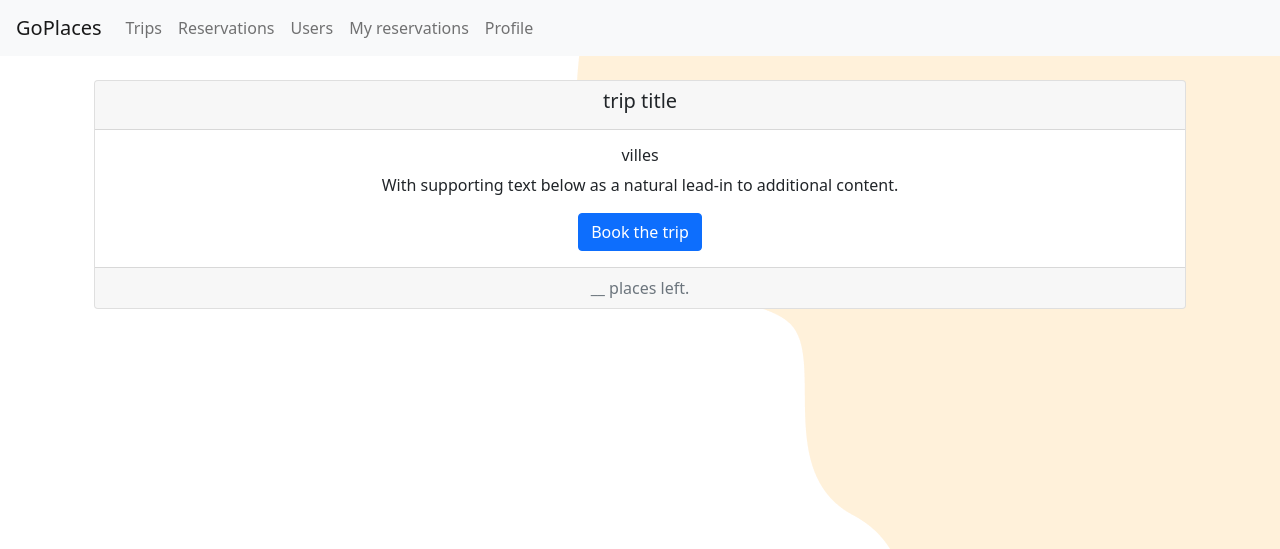
After one commit to abdo17rabah/goPlaces, a PHP site: page /goPlaces/frontend/tripDetails.php in a window 1280 px wide. The commit adds this page. Shown: the top 549 px of the page. Run offline with PHP 8.4, Linux system fonts and the light colour scheme; some web fonts are replaced.

Commit message:
trip card details front

```diff
--- a/app/frontend/constant/header.php
+++ b/app/frontend/constant/header.php
@@ -18,13 +18,13 @@
 </head>
 
 <body>
-  <nav class="navbar navbar-expand-lg navbar-light bg-light mb-5">
-    <div class="nav-container mx-3">
-      <div class="collapse navbar-collapse" id="navbarSupportedContent">
+  <nav class="navbar navbar-expand-lg navbar-light bg-light mb-4 px-3">
     <a class="navbar-brand" href="#">GoPlaces</a>
     <button class="navbar-toggler" type="button" data-toggle="collapse" data-target="#navbarSupportedContent" aria-controls="navbarSupportedContent" aria-expanded="false" aria-label="Toggle navigation">
       <span class="navbar-toggler-icon"></span>
     </button>
+
+    <div class="collapse navbar-collapse" id="navbarSupportedContent">
       <ul class="navbar-nav mr-auto">
         <li class="nav-item active">
           <a class="nav-link" href="http://localhost/goPlaces/app/frontend/trips.php">Trips <span class="sr-only">(current)</span></a>
@@ -41,23 +41,7 @@
         <li class="nav-item">
           <a class="nav-link" href="#">Profile</a>
         </li>
-          <!-- <li class="nav-item dropdown">
-          <a class="nav-link dropdown-toggle" href="#" id="navbarDropdown" role="button" data-toggle="dropdown" aria-haspopup="true" aria-expanded="false">
-            Dropdown
-          </a>
-          <div class="dropdown-menu" aria-labelledby="navbarDropdown">
-            <a class="dropdown-item" href="#">Action</a>
-            <a class="dropdown-item" href="#">Another action</a>
-            <div class="dropdown-divider"></div>
-            <a class="dropdown-item" href="#">Something else here</a>
-          </div>
-        </li>
-        <li class="nav-item">
-          <a class="nav-link disabled" href="#">Disabled</a>
-        </li>-->
       </ul>
-
-      </div>
     </div>
   </nav>
 
--- /dev/null
+++ b/app/frontend/tripDetails.php
@@ -0,0 +1,41 @@
+<!doctype html>
+<html>
+
+<head>
+    <meta charset="UTF-8" />
+    <meta http-equiv="X-UA-Compatible" content="IE=edge" />
+    <meta name="viewport" content="width=device-width, initial-scale=1.0" />
+    <link rel="stylesheet" href="../../style.css" />
+    <link rel="stylesheet" href="https://cdnjs.cloudflare.com/ajax/libs/font-awesome/5.15.3/css/all.min.css" integrity="sha512-iBBXm8fW90+nuLcSKlbmrPcLa0OT92xO1BIsZ+ywDWZCvqsWgccV3gFoRBv0z+8dLJgyAHIhR35VZc2oM/gI1w==" crossorigin="anonymous" referrerpolicy="no-referrer" />
+    <title><?= isset($PageTitle) ? $PageTitle : "Go Places" ?></title>
+    <?php if (function_exists('customPageHeader')) {
+        customPageHeader();
+    } ?>
+
+    <link href="https://cdn.jsdelivr.net/npm/bootstrap@5.0.2/dist/css/bootstrap.min.css" rel="stylesheet">
+    <script src="https://cdn.jsdelivr.net/npm/@popperjs/core@2.9.2/dist/umd/popper.min.js"></script>
+    <script src="https://cdn.jsdelivr.net/npm/bootstrap@5.0.2/dist/js/bootstrap.min.js"></script>
+</head>
+
+<body>
+    <?php
+    include_once('./constant/header.php');
+    ?>
+    <div class="container">
+        <div class="card text-center">
+            <div class="card-header">
+                <h5>trip title</h5>
+            </div>
+            <div class="card-body">
+                <h6 class="card-title">villes</h6>
+                <p class="card-text">With supporting text below as a natural lead-in to additional content.</p>
+                <a href="#" class="btn btn-primary">Book the trip</a>
+            </div>
+            <div class="card-footer text-muted">
+                __ places left.
+            </div>
+        </div>
+    </div>
+</body>
+
+</html>
```
Also changed, not shown: app/frontend/tripCard.php (+5 -5 lines). Lines whose indentation alone changed are shown as unchanged.
